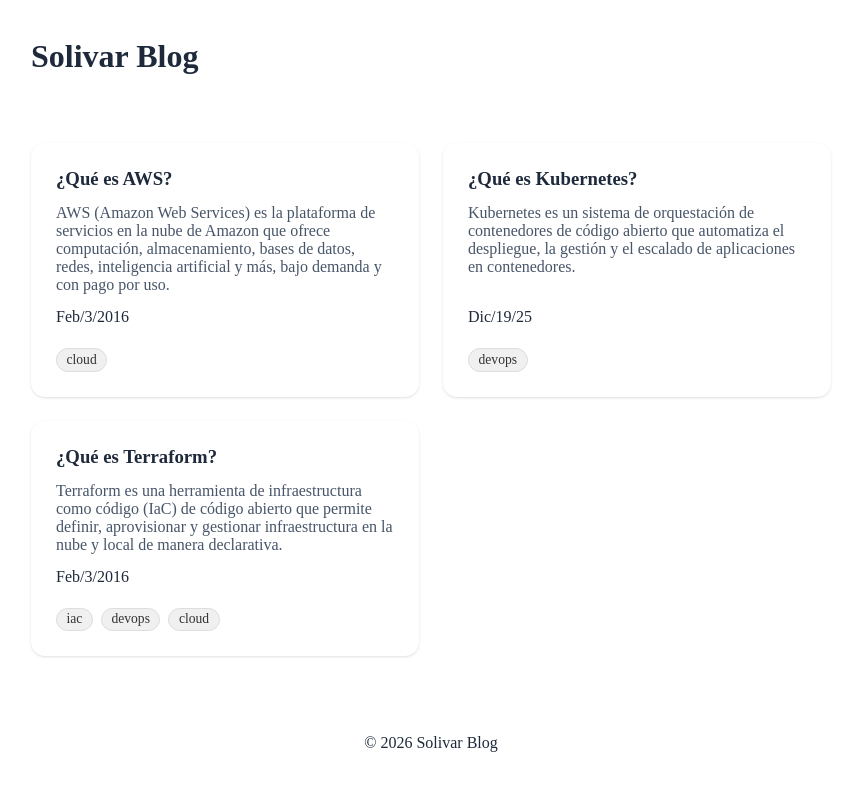
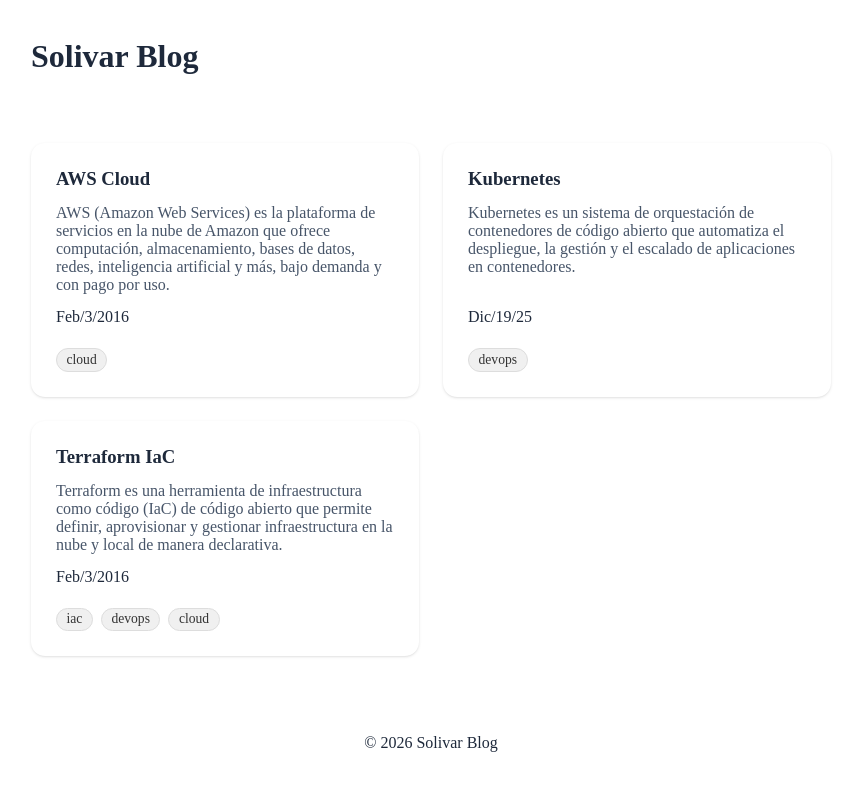
Before and after one commit to SalvadorOlivar/solivar-blog, a Next.js app: page / in a window 1280 px wide. Shown: the top 790 px of the page, without its empty margins (209-1070 px from the left). Built offline with nearby package versions, Linux system fonts and the light colour scheme.

Commit message:
Add new blog posts for AWS Cloud, Kubernetes, and Terraform IaC with metadata

```diff
--- a/app/posts/[slug]/page.js
+++ b/app/posts/[slug]/page.js
@@ -23,7 +23,6 @@
 export async function generateMetadata({ params }) {
   const { slug } = await params;
   const id = slug ? ' · ' + slug : '';
-  console.log(id);
   return {
     title: `Solivar Blog ${id.replace(/_/g, ' ')}`
   };
--- a/posts/que_es_aws.md
+++ b/posts/aws_cloud.md
@@ -1,5 +1,5 @@
 ---
-title: ¿Qué es AWS?
+title: AWS Cloud
 description: AWS (Amazon Web Services) es la plataforma de servicios en la nube de Amazon que ofrece computación, almacenamiento, bases de datos, redes, inteligencia artificial y más, bajo demanda y con pago por uso.
 date: Feb/3/2016
 tags: cloud
--- a/posts/que_es_kubernetes.md
+++ b/posts/kubernetes.md
@@ -1,5 +1,5 @@
 ---
-title: ¿Qué es Kubernetes?
+title: Kubernetes
 description: Kubernetes es un sistema de orquestación de contenedores de código abierto que automatiza el despliegue, la gestión y el escalado de aplicaciones en contenedores.
 date: Dic/19/25
 tags: devops
--- a/posts/que_es_terraform.md
+++ b/posts/terraform_iac.md
@@ -1,5 +1,5 @@
 ---
-title: ¿Qué es Terraform?
+title: Terraform IaC
 description: Terraform es una herramienta de infraestructura como código (IaC) de código abierto que permite definir, aprovisionar y gestionar infraestructura en la nube y local de manera declarativa.
 date: Feb/3/2016
 tags: iac,devops,cloud
```
